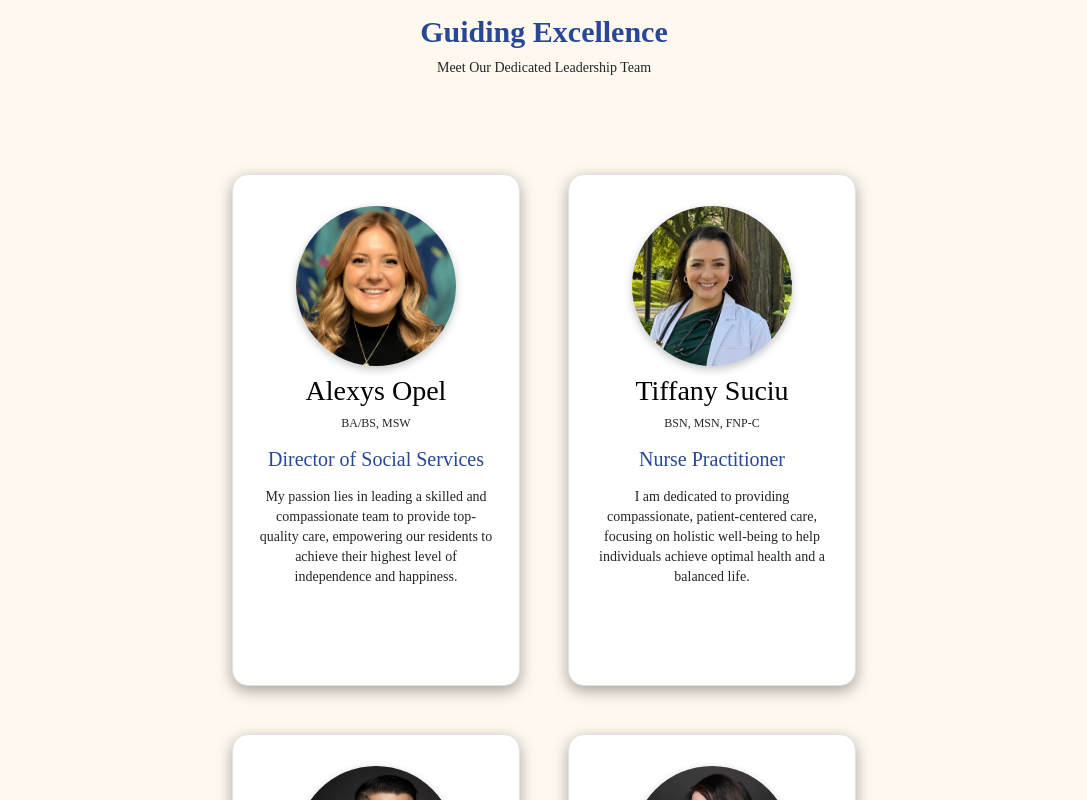
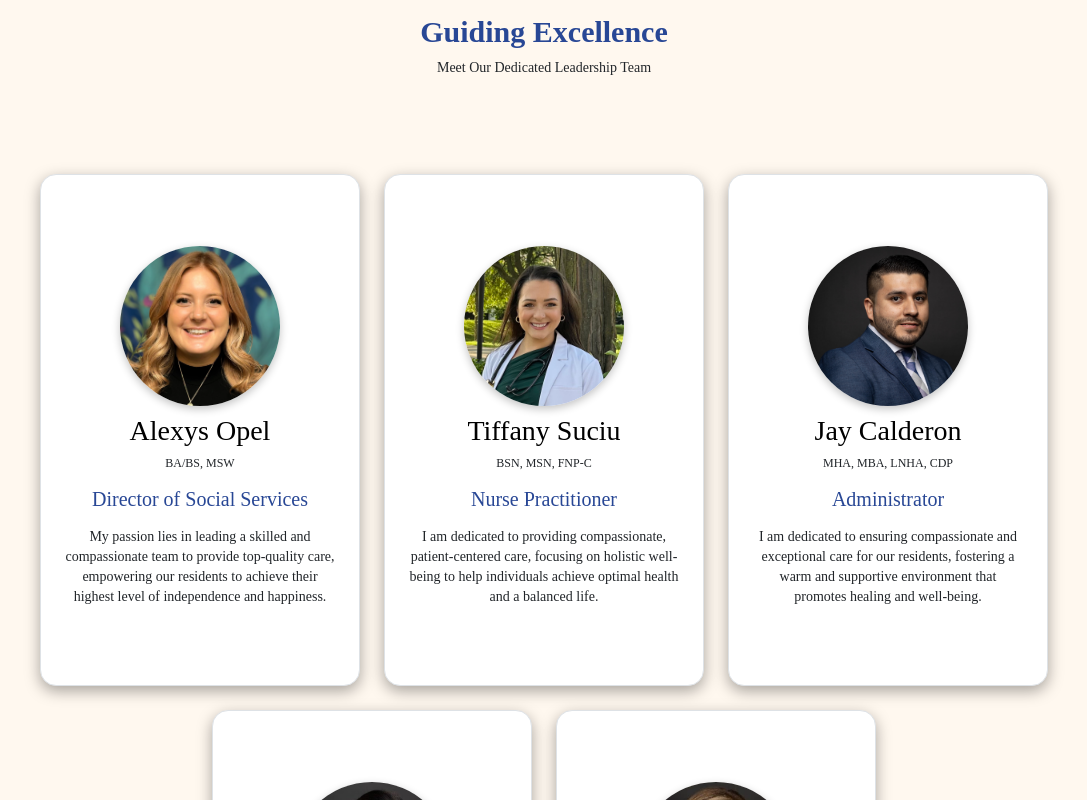
Before and after one commit to Jevus09/manor-website, a React (Create React App) app: page / in a window 1280 px wide. Shown: the part 2720-3520 px from the top of the page, without its empty margins (96-1183 px from the left). Built offline with nearby package versions, Linux system fonts and the light colour scheme.

Commit message:
updated card dementions

```diff
--- a/src/components/Team.js
+++ b/src/components/Team.js
@@ -63,14 +63,14 @@ const Team = () => {
             <h1 className='text-3xl font-bold text-[#284795] ' >Guiding Excellence</h1>
             <h2 className='text-sm'>Meet Our Dedicated Leadership Team</h2>
          </div>
-         <div className='flex flex-wrap py-12 gap-5  lg:px-20 xl:px-52 justify-center ' >
+         <div className='flex flex-wrap py-12 gap-4  lg:px-20  justify-center ' >
             {data.map((item) => (
-                <div key={item.id}  className='border h-112  w-80 lg:w-60 xl:w-72 flex flex-col justify-center items-center text-center bg-white rounded-2xl' style={{boxShadow: 'rgba(0, 0, 0, 0.35) 0px 5px 15px'}} >
+                <div key={item.id}  className='border h-110 md:h-112  w-80 flex flex-col justify-center items-center text-center bg-white rounded-2xl' style={{boxShadow: 'rgba(0, 0, 0, 0.35) 0px 5px 15px'}} >
                     <img src={item.photo} alt={item.name} className='h-40 rounded-full ' loading="lazy" style={{boxShadow: 'rgba(0, 0, 0, 0.24) 0px 3px 8px'}} />
                     <h3 className='text-black pt-2' >{item.name}</h3>
                     <h5 className='text-xs mb-3' >{item.title}</h5>
                     <h5 className='text-[#284795]' >{item.job}</h5>
-                    <p className='px-6 h-40 py-2 text-sm' >{item.desc}</p>
+                    <p className='px-6 md:h-32 xl:h-20 py-2 text-sm' >{item.desc}</p>
 
                  </div>
             ))}
--- a/tailwind.config.js
+++ b/tailwind.config.js
@@ -8,12 +8,14 @@ module.exports = {
         '100': '12rem',
         '104': '75vh',
         '112': '32rem',
+        '110': '28rem',
       },
       width: {
         '128': '66vh',
         '104': '90vw',
         '108': '100vw',
         '100': '40rem',
+        '97': '32',
       }
     },
   },
```
